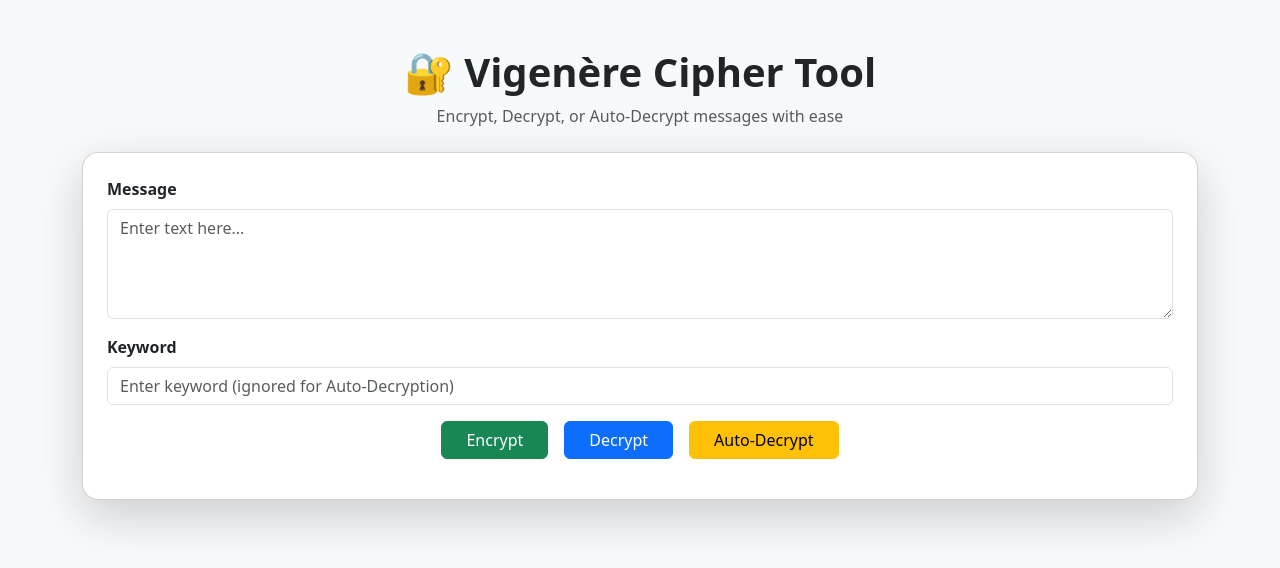
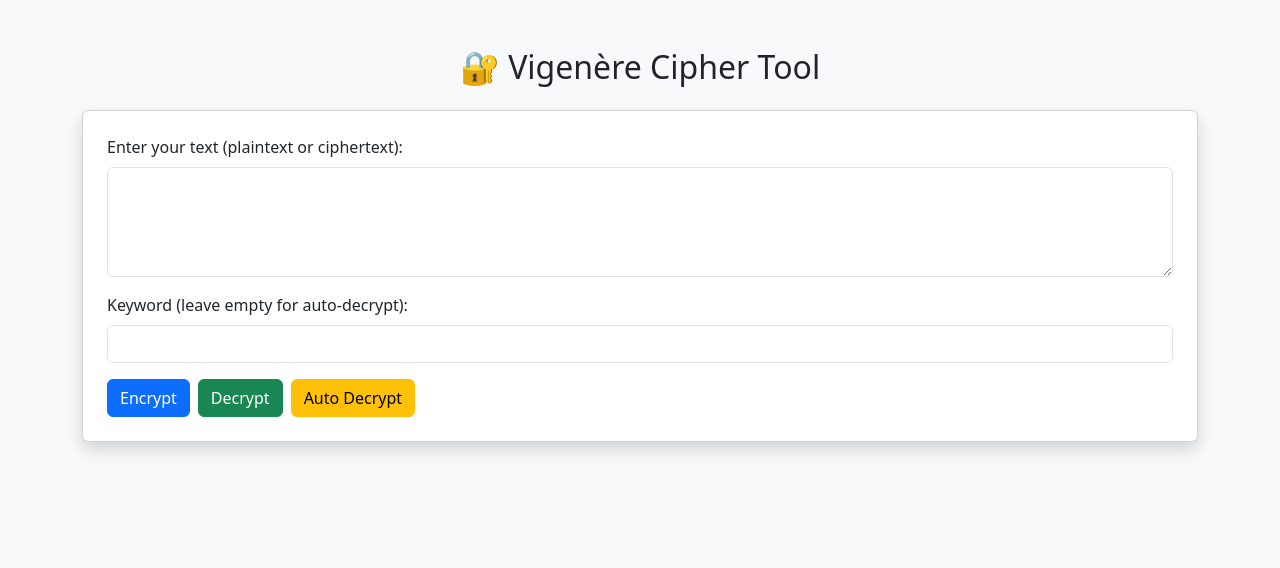
Before and after one commit to Keerthisree01/vigenere-decrypt, a Flask app: page / in a window 1280 px wide. Shown: the top 568 px of the page. Run offline with Flask 3, Linux system fonts and the light colour scheme.

Commit message:
Update index.html

```diff
--- a/templates/index.html
+++ b/templates/index.html
@@ -1,58 +1,48 @@
 <!DOCTYPE html>
 <html lang="en">
 <head>
-  <meta charset="UTF-8">
-  <meta name="viewport" content="width=device-width, initial-scale=1.0">
-  <title>Vigenère Cipher Tool</title>
-  <link href="https://cdn.jsdelivr.net/npm/bootstrap@5.3.2/dist/css/bootstrap.min.css" rel="stylesheet">
+    <meta charset="UTF-8">
+    <title>Cipher Tool</title>
+    <link href="https://cdn.jsdelivr.net/npm/bootstrap@5.3.0/dist/css/bootstrap.min.css" rel="stylesheet">
 </head>
 <body class="bg-light">
 
-  <div class="container py-5">
-    <div class="text-center mb-4">
-      <h1 class="fw-bold">🔐 Vigenère Cipher Tool</h1>
-      <p class="text-muted">Encrypt, Decrypt, or Auto-Decrypt messages with ease</p>
-    </div>
+<div class="container py-5">
+    <h2 class="text-center mb-4">🔐 Vigenère Cipher Tool</h2>
 
-    <div class="card shadow-lg p-4 rounded-4">
-      <form method="POST">
-        <!-- Text Input -->
+    <form method="POST" class="card shadow p-4">
+        <!-- Text input -->
         <div class="mb-3">
-          <label for="text" class="form-label fw-bold">Message</label>
-          <textarea id="text" name="text" rows="4" class="form-control" placeholder="Enter text here..." required>{{ request.form.text or '' }}</textarea>
+            <label for="text" class="form-label">Enter your text (plaintext or ciphertext):</label>
+            <textarea class="form-control" id="text" name="text" rows="4" required>{{ request.form.get('text', '') }}</textarea>
         </div>
 
-        <!-- Keyword Input -->
+        <!-- Keyword input -->
         <div class="mb-3">
-          <label for="keyword" class="form-label fw-bold">Keyword</label>
-          <input type="text" id="keyword" name="keyword" class="form-control" placeholder="Enter keyword (ignored for Auto-Decryption)" value="{{ request.form.keyword or '' }}">
+            <label for="keyword" class="form-label">Keyword (leave empty for auto-decrypt):</label>
+            <input type="text" class="form-control" id="keyword" name="keyword" value="{{ request.form.get('keyword', '') }}">
         </div>
 
-        <!-- Action Buttons -->
-        <div class="d-flex justify-content-center gap-3 mb-3">
-          <button type="submit" name="action" value="encrypt" class="btn btn-success px-4">Encrypt</button>
-          <button type="submit" name="action" value="decrypt" class="btn btn-primary px-4">Decrypt</button>
-          <button type="submit" name="action" value="auto-decrypt" class="btn btn-warning px-4">Auto-Decrypt</button>
+        <!-- Buttons -->
+        <div class="d-flex gap-2">
+            <button type="submit" name="action" value="encrypt" class="btn btn-primary">Encrypt</button>
+            <button type="submit" name="action" value="decrypt" class="btn btn-success">Decrypt</button>
+            <button type="submit" name="action" value="auto" class="btn btn-warning">Auto Decrypt</button>
         </div>
-      </form>
-    </div>
+    </form>
 
-    <!-- Results -->
+    <!-- Result Section -->
     {% if result %}
-    <div class="card shadow-lg p-4 rounded-4 mt-4">
-      <h5 class="fw-bold">Result:</h5>
-      <p class="text-dark fs-5">{{ result }}</p>
+    <div class="card shadow mt-4 p-4">
+        <h5>Result:</h5>
+        <pre class="p-2 bg-dark text-white rounded">{{ result }}</pre>
 
-      {% if guessed_key %}
-      <p class="text-muted"><strong>Guessed Key:</strong> {{ guessed_key }}</p>
-      {% endif %}
+        {% if guessed_key %}
+        <p><strong>Guessed Key:</strong> {{ guessed_key }}</p>
+        {% endif %}
     </div>
     {% endif %}
-
-    <footer class="text-center mt-4 text-muted">
-
-    </footer>
-  </div>
+</div>
 
 </body>
 </html>
```
